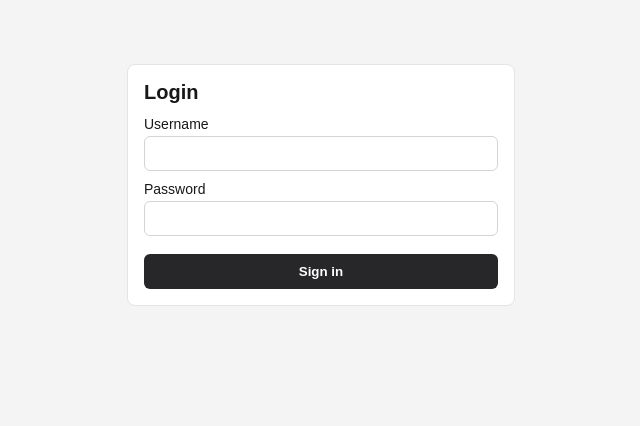
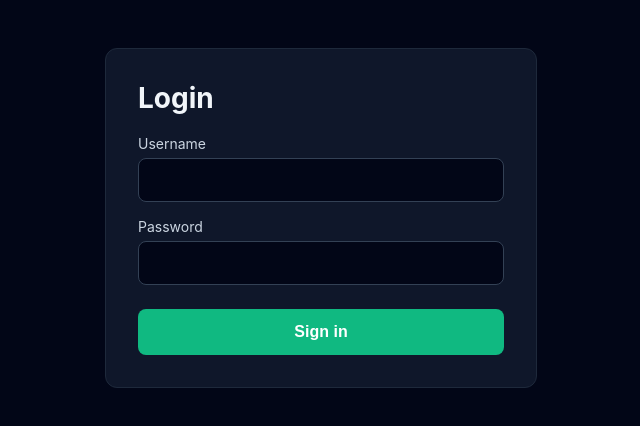
Before and after one commit to michalrzepka/famoovie, a React (Vite) app: page / in a window 1280 px wide. Shown: the top 426 px of the page, without its empty margins (319-959 px from the left). Built offline with nearby package versions, Linux system fonts and the light colour scheme.

Commit message:
style: dark slate theme + fix mobile zoom

```diff
--- a/index.html
+++ b/index.html
@@ -2,7 +2,7 @@
 <html lang="en">
   <head>
     <meta charset="UTF-8" />
-    <meta name="viewport" content="width=device-width, initial-scale=1.0" />
+    <meta name="viewport" content="width=device-width, initial-scale=1.0, maximum-scale=1.0" />
     <title>Famoovie</title>
   </head>
   <body>
--- a/src/index.css
+++ b/src/index.css
@@ -4,93 +4,149 @@
 
 body {
   margin: 0;
-  font-family: Arial, sans-serif;
-  background: #f4f4f5;
-  color: #18181b;
+  font-family: -apple-system, BlinkMacSystemFont, "Segoe UI", Roboto, sans-serif;
+  background: #020617; /* slate-950 */
+  color: #f1f5f9; /* slate-100 */
+  min-height: 100vh;
 }
 
 .container {
-  max-width: 420px;
-  margin: 48px auto;
+  width: 100%;
+  max-width: 480px;
+  margin: 0 auto;
   padding: 16px;
+  min-height: 100vh;
+}
+
+@media (min-width: 640px) {
+  .container {
+    padding: 48px 24px;
+    min-height: auto;
+  }
 }
 
 .card {
-  background: #ffffff;
-  border: 1px solid #e4e4e7;
-  border-radius: 8px;
-  padding: 16px;
+  background: #0f172a; /* slate-900 */
+  border: 1px solid #1e293b; /* slate-800 */
+  border-radius: 12px;
+  padding: 20px;
+}
+
+@media (min-width: 640px) {
+  .card {
+    padding: 32px;
+  }
 }
 
 h1 {
-  margin: 0 0 12px;
-  font-size: 20px;
+  margin: 0 0 16px;
+  font-size: 24px;
+  font-weight: 700;
+  color: #f1f5f9; /* slate-100 */
+}
+
+@media (min-width: 640px) {
+  h1 {
+    font-size: 28px;
+    margin-bottom: 20px;
+  }
 }
 
 form {
   display: grid;
-  gap: 10px;
+  gap: 16px;
 }
 
 label {
   font-size: 14px;
+  color: #cbd5e1; /* slate-300 */
+  display: block;
 }
 
 input {
   width: 100%;
-  padding: 9px 10px;
-  border-radius: 6px;
-  border: 1px solid #d4d4d8;
-  margin-top: 4px;
+  padding: 12px 14px;
+  border-radius: 8px;
+  border: 1px solid #334155; /* slate-700 */
+  background: #020617; /* slate-950 */
+  color: #f1f5f9; /* slate-100 */
+  margin-top: 6px;
+  font-size: 16px; /* prevents iOS zoom */
+}
+
+input:focus {
+  outline: none;
+  border-color: #10b981; /* emerald-500 */
+}
+
+input::placeholder {
+  color: #64748b; /* slate-500 */
 }
 
 button {
   margin-top: 8px;
   border: 0;
-  border-radius: 6px;
-  padding: 10px 12px;
-  background: #27272a;
+  border-radius: 8px;
+  padding: 14px 16px;
+  background: #10b981; /* emerald-500 */
   color: #ffffff;
   font-weight: 600;
+  font-size: 16px;
   cursor: pointer;
+  transition: background 0.15s;
+}
+
+button:hover {
+  background: #059669; /* emerald-600 */
 }
 
 button:disabled {
-  opacity: 0.7;
+  opacity: 0.6;
   cursor: default;
 }
 
 .error {
-  margin-top: 10px;
-  color: #dc2626;
+  margin-top: 12px;
+  padding: 10px 12px;
+  background: rgba(239, 68, 68, 0.1);
+  border: 1px solid rgba(239, 68, 68, 0.3);
+  border-radius: 8px;
+  color: #fca5a5; /* red-300 */
   font-size: 14px;
 }
 
 .subtle {
-  color: #52525b;
+  color: #94a3b8; /* slate-400 */
   font-size: 14px;
+  margin-bottom: 8px;
 }
 
 .movie-search {
-  margin-top: 16px;
+  margin-top: 20px;
 }
 
 .search-input {
   width: 100%;
-  padding: 10px 12px;
-  border-radius: 6px;
-  border: 1px solid #d4d4d8;
-  font-size: 15px;
+  padding: 12px 14px;
+  border-radius: 8px;
+  border: 1px solid #334155; /* slate-700 */
+  background: #020617; /* slate-950 */
+  color: #f1f5f9; /* slate-100 */
+  font-size: 16px; /* prevents iOS zoom */
   margin-top: 0;
 }
 
 .search-input:focus {
   outline: none;
-  border-color: #27272a;
+  border-color: #10b981; /* emerald-500 */
+}
+
+.search-input::placeholder {
+  color: #64748b; /* slate-500 */
 }
 
 .movie-results {
-  margin-top: 16px;
+  margin-top: 20px;
   display: flex;
   flex-direction: column;
   gap: 12px;
@@ -100,30 +156,51 @@ button:disabled {
   display: flex;
   gap: 12px;
   padding: 12px;
-  background: #f9fafb;
-  border-radius: 8px;
-  border: 1px solid #e4e4e7;
+  background: #1e293b; /* slate-800 */
+  border-radius: 10px;
+  border: 1px solid #334155; /* slate-700 */
+}
+
+@media (min-width: 640px) {
+  .movie-card {
+    padding: 16px;
+    gap: 16px;
+  }
 }
 
 .movie-poster {
-  width: 80px;
-  height: 120px;
+  width: 72px;
+  height: 108px;
   object-fit: cover;
-  border-radius: 4px;
+  border-radius: 6px;
   flex-shrink: 0;
 }
 
+@media (min-width: 640px) {
+  .movie-poster {
+    width: 90px;
+    height: 135px;
+  }
+}
+
 .movie-poster-placeholder {
-  width: 80px;
-  height: 120px;
-  background: #e4e4e7;
-  border-radius: 4px;
+  width: 72px;
+  height: 108px;
+  background: #334155; /* slate-700 */
+  border-radius: 6px;
   display: flex;
   align-items: center;
   justify-content: center;
   font-size: 11px;
-  color: #71717a;
+  color: #64748b; /* slate-500 */
   flex-shrink: 0;
+}
+
+@media (min-width: 640px) {
+  .movie-poster-placeholder {
+    width: 90px;
+    height: 135px;
+  }
 }
 
 .movie-info {
@@ -135,21 +212,35 @@ button:disabled {
   margin: 0 0 4px;
   font-size: 15px;
   font-weight: 600;
+  color: #f1f5f9; /* slate-100 */
+}
+
+@media (min-width: 640px) {
+  .movie-title {
+    font-size: 17px;
+  }
 }
 
 .movie-year {
   margin: 0 0 8px;
   font-size: 13px;
-  color: #71717a;
+  color: #94a3b8; /* slate-400 */
 }
 
 .movie-plot {
   margin: 0;
   font-size: 13px;
-  color: #52525b;
-  line-height: 1.4;
+  color: #cbd5e1; /* slate-300 */
+  line-height: 1.5;
   display: -webkit-box;
   -webkit-line-clamp: 3;
   -webkit-box-orient: vertical;
   overflow: hidden;
 }
+
+@media (min-width: 640px) {
+  .movie-plot {
+    font-size: 14px;
+    -webkit-line-clamp: 4;
+  }
+}
```
